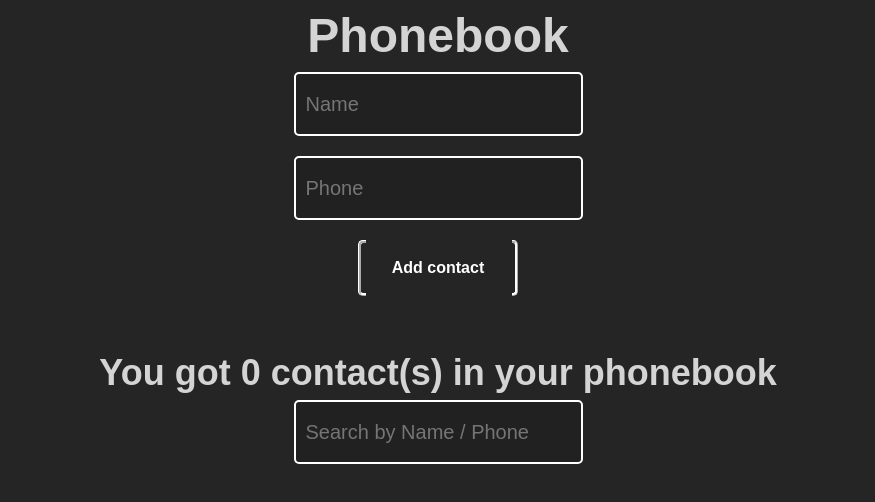
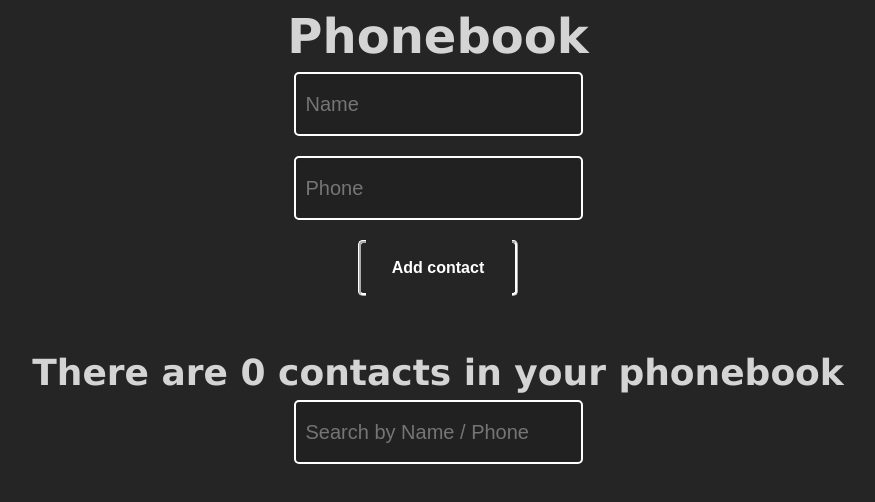
Before and after one commit to GoodPointt/goit-react-hw-03-phonebook, a React (Create React App) app: page / in a window 1280 px wide. Shown: the top 502 px of the page, without its empty margins (202-1077 px from the left). Built offline with nearby package versions, Linux system fonts and the light colour scheme.

Commit message:
add LS save/load

```diff
--- a/src/components/App.jsx
+++ b/src/components/App.jsx
@@ -2,6 +2,7 @@ import { Component } from 'react';
 import { ContactForm } from './ContactForm/ContactForm';
 import { Contacts } from './Contacts/Contacts';
 import { Filter } from './Filter/Filter';
+import { MainContainer } from './Filter/Styled';
 
 export class App extends Component {
   state = {
@@ -39,25 +40,53 @@ export class App extends Component {
     this.setState({ [name]: value });
   };
 
+  componentDidMount() {
+    const loadContacts = localStorage.getItem('contacts');
+    let parsedContacts = JSON.parse(loadContacts);
+    parsedContacts && this.setState({ contacts: parsedContacts });
+  }
+
+  componentDidUpdate(prevProps, prevState) {
+    if (this.state.contacts !== prevState.contacts) {
+      localStorage.setItem('contacts', JSON.stringify(this.state.contacts));
+    }
+  }
+
   render() {
+    const { filter } = this.state;
+    const { contacts } = this.state;
+
+    const filteredContacts = contacts.filter(
+      contact =>
+        contact.name.toLowerCase().includes(filter.toLowerCase()) ||
+        contact.number.includes(filter)
+    );
+
     return (
-      <div className="root__div">
+      <MainContainer>
         <h1>Phonebook</h1>
 
         <ContactForm addNewContact={this.addNewContact} />
 
         <h2>
-          You got {this.state.contacts.length} contact(s) in your phonebook
+          There
+          {contacts.length === 1 ? (
+            <span> is {contacts.length} contact </span>
+          ) : (
+            <span> are {contacts.length} contacts </span>
+          )}
+          in your phonebook
         </h2>
 
-        <Filter handleChange={this.handleChange} filter={this.state.filter} />
+        <Filter handleChange={this.handleChange} filter={filter} />
 
         <Contacts
-          contacts={this.state.contacts}
-          filter={this.state.filter}
+          contacts={contacts}
+          filteredContacts={filteredContacts}
+          filter={filter}
           deleteContact={this.deleteContact}
         />
-      </div>
+      </MainContainer>
     );
   }
 }
--- a/src/components/Contacts/Contacts.jsx
+++ b/src/components/Contacts/Contacts.jsx
@@ -5,12 +5,12 @@ import {
 } from 'components/Filter/Styled';
 import PropTypes from 'prop-types';
 
-export const Contacts = ({ contacts, filter, deleteContact }) => {
-  const filteredContacts = contacts.filter(
-    contact =>
-      contact.name.toLowerCase().includes(filter.toLowerCase()) ||
-      contact.number.includes(filter)
-  );
+export const Contacts = ({
+  contacts,
+  filteredContacts,
+  filter,
+  deleteContact,
+}) => {
   return (
     <>
       {filter ? (
--- a/src/components/Filter/Styled.js
+++ b/src/components/Filter/Styled.js
@@ -1,4 +1,12 @@
 import styled from '@emotion/styled';
+
+export const MainContainer = styled.div`
+  display: flex;
+  justify-content: center;
+  align-items: center;
+  flex-direction: column;
+  font-size: 24px;
+`;
 
 export const ErrorMsg = styled.p`
   font-style: italic;
--- a/src/index.css
+++ b/src/index.css
@@ -15,7 +15,7 @@ code {
 }
 
 body {
-  font-family: sans-serif;
+  font-family: Verdana, sans-serif;
   line-height: 1.5;
   background-color: #252525;
   color: #d4d4d4;
@@ -41,21 +41,6 @@ img {
   height: auto;
 }
 
-section {
-  display: flex;
-  flex-direction: column;
-  align-items: center;
-}
-
-.root__div {
-  /* height: 100vh; */
-  display: flex;
-  justify-content: center;
-  align-items: center;
-  flex-direction: column;
-  font-size: 24px;
-}
-
 form {
   margin-bottom: 50px;
   display: flex;
```
